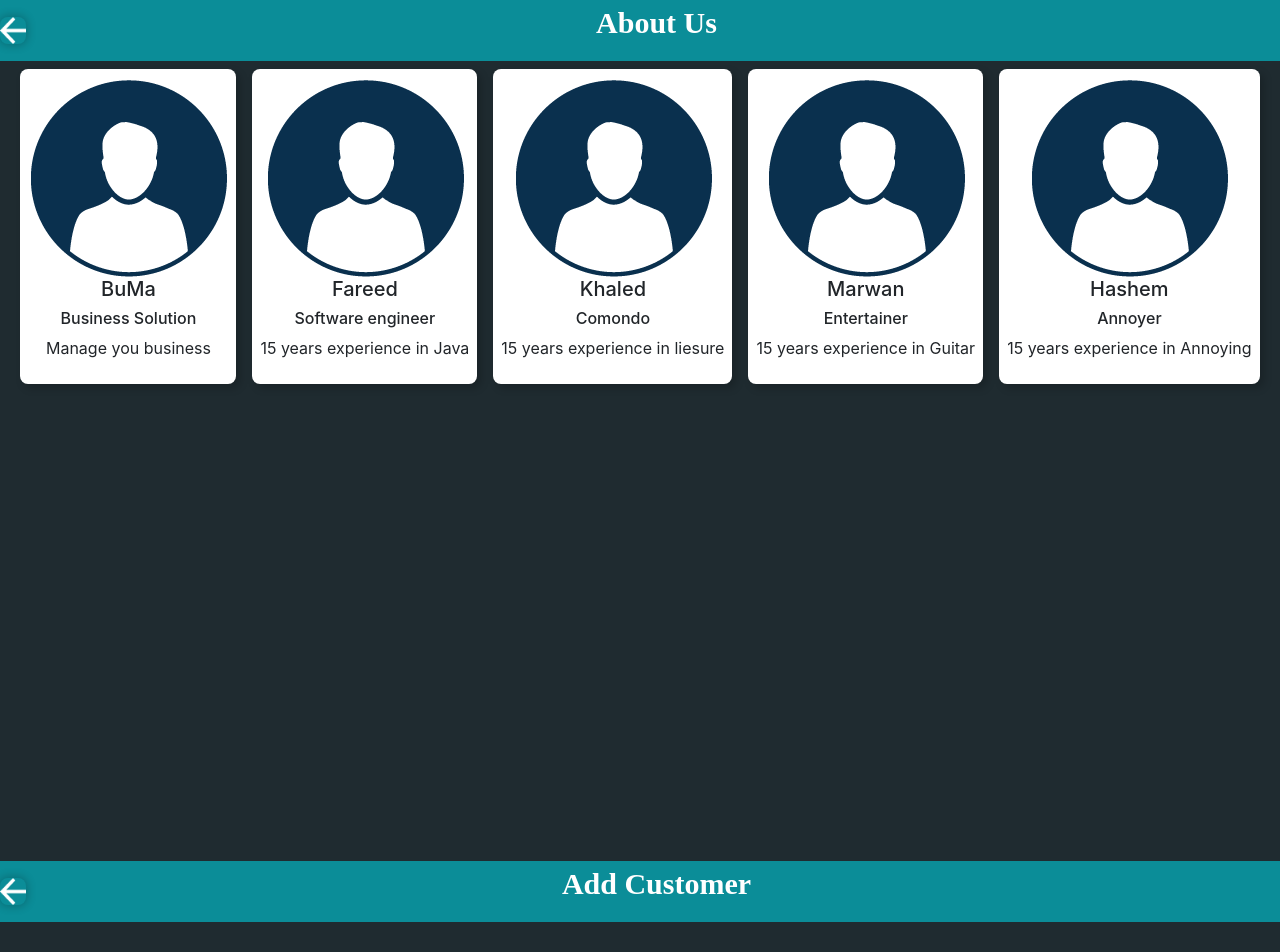
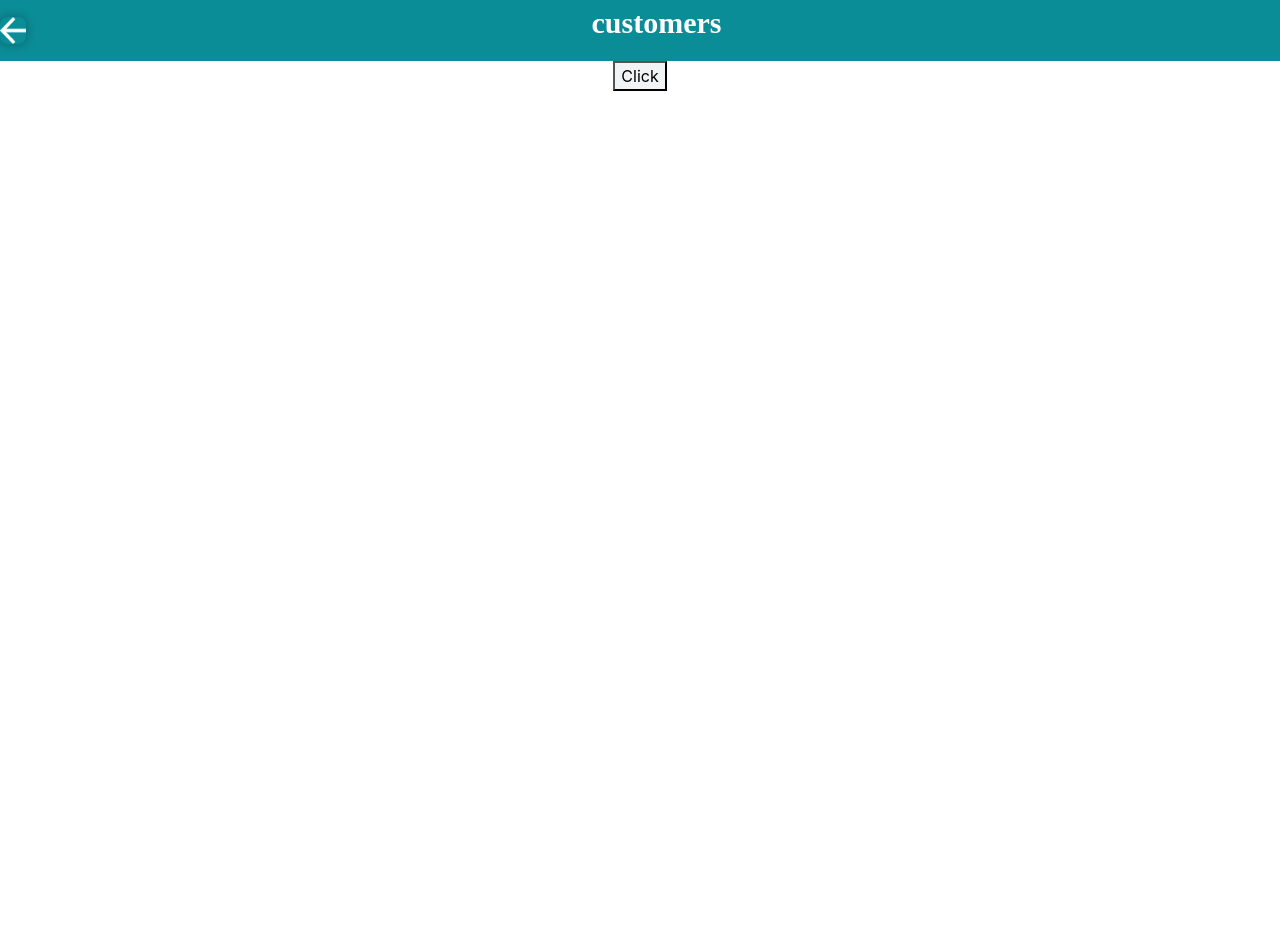
Before and after one commit to WebAhead5/BuMa, a React (Create React App) app in the folder client/: page / in a window 1280 px wide. Shown: the top 952 px of the page. After the commit the page ends 800 px from the top, so only its background shows below. Built offline with nearby package versions, Linux system fonts and the light colour scheme.

Commit message:
commit to merge with master

```diff
--- a/client/src/components/App/App.js
+++ b/client/src/components/App/App.js
@@ -3,14 +3,14 @@ import './App.css';
 import AboutUs from '../../screens/aboutUs';
 
 import AddCustomer from "../../screens/addCustomer";
-//import Customers from '../../screens/Customers'
+import Customers from '../../screens/Customers'
 
 function App() {
   return (
     <div className="App">
-      <AboutUs />
-       <AddCustomer />
-      {/* <Customers />  */}
+      {/* <AboutUs />
+       <AddCustomer /> */}
+      <Customers />
     </div>
   );
 }
--- a/client/src/components/addCustomerForm/customerForm.js
+++ b/client/src/components/addCustomerForm/customerForm.js
@@ -29,16 +29,17 @@ class CustomerForm extends Component {
       console.log(this.state)
     }
 
-    handleAddCustomer = (err, res) =>{
-      if (err)
-        return
-      else
-        this.setState(res)
-    }
+    // //push the state into the customers database
+    // handleAddCustomer = (err, res) =>{
+    //   if (err)
+    //     return
+    //   else
+    //     this.setState(res)
+    // }
 
     handleSubmit = (event) => {
-      //alert('A name was submitted: ' + this.state.name);
-      addCustomer(this.handleAddCustomer)
+      alert('A name was submitted: ' + this.state.name);
+      //addCustomer(this.handleAddCustomer)
       event.preventDefault();
     }
 
```
